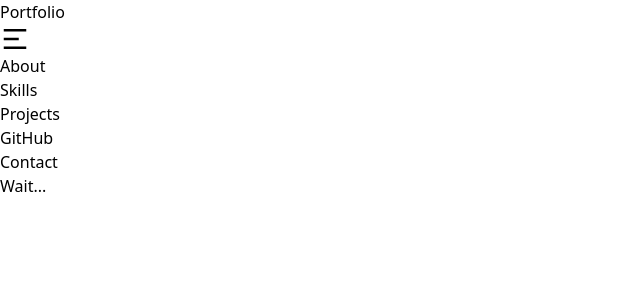
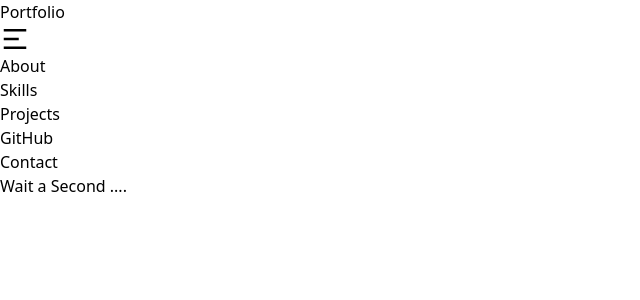
Before and after one commit to gourabofficial/React-Portfolio, a React (Vite) app in the folder Portfolio/: page /github in a window 1280 px wide. Shown: the top 300 px of the page, without its empty margins (0-640 px from the left). Built offline with nearby package versions, Linux system fonts and the light colour scheme; no server answers.

Commit message:
fixed the bugs

```diff
--- a/Portfolio/src/Components/GithubSec.jsx
+++ b/Portfolio/src/Components/GithubSec.jsx
@@ -6,7 +6,7 @@ export const GithubSec = ({ data }) => {
     return (
       <h1 className="w-full h-screen bg-white flex items-center justify-center
        text-black font-bold text-4xl rounded-xl mt-4 fade-in-animation">
-       Wait...
+       Wait a Second ....
 
       </h1>
     );
```
